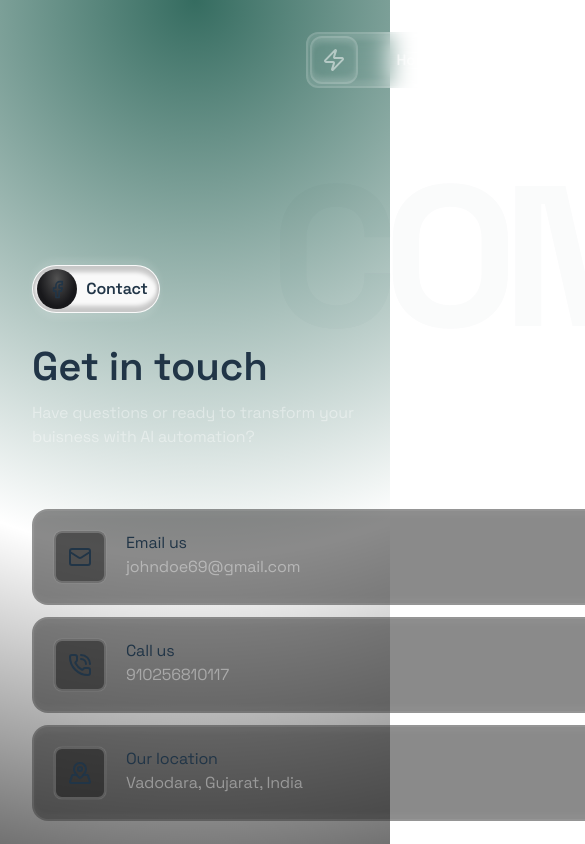
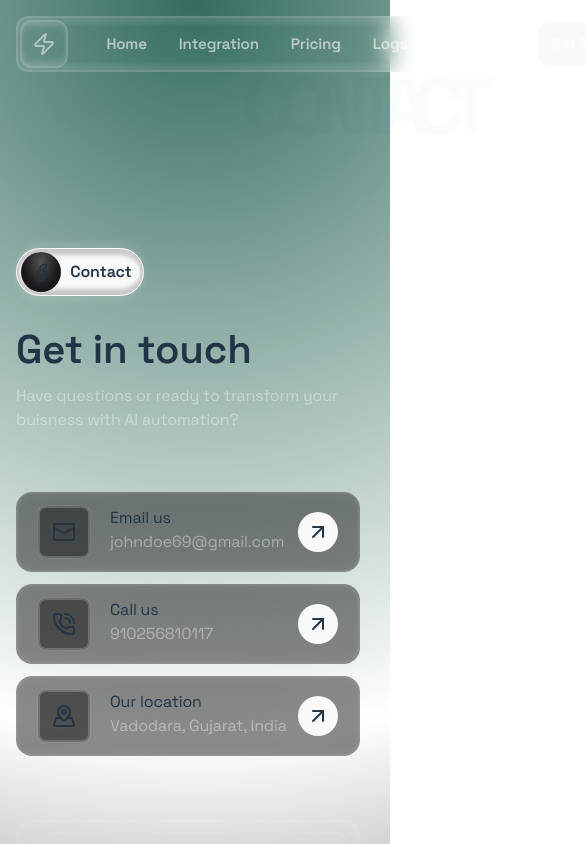
Before and after one commit to faizshaikh17/pages, a React (Vite) app in the folder contactpage/: page / in a window 390 px wide. Shown: the top 844 px of the page, 585 px wide, since content can reach past the window. Built offline with nearby package versions, Linux system fonts and the light colour scheme.

Commit message:
fix responsiveness except navbar

```diff
--- a/contactpage/src/App.css
+++ b/contactpage/src/App.css
@@ -3,7 +3,7 @@
 #root {
   width: 1300px;
   margin: 0 auto;
-  padding: 2rem;
+  padding: 1rem;
   text-align: center;
 }
 
--- a/contactpage/src/App.tsx
+++ b/contactpage/src/App.tsx
@@ -21,11 +21,11 @@ function App() {
       <main className='relative min-h-screen space-y-44'>
         <section className='relative flex justify-center'>
           <Header />
-          <div className='text-[12.5rem] absolute top-0 left-1/2 -translate-x-1/2 translate-y-1/4 pointer-events-none font-bold opacity-2 tight'>
+          <div className='sm:text-[12.5rem] text-[5rem] absolute top-0 left-1/2 -translate-x-1/2 translate-y-1/4 pointer-events-none font-bold opacity-2 tight'>
             CONTACT
           </div>
         </section>
-        <section className='flex z-20 gap-4 justify-center items-center'>
+        <section className='sm:flex z-20 gap-4 justify-center space-y-16 items-center'>
           <div className='gap-15 flex flex-col w-[43rem]'>
             <div className='flex flex-col gap-6'>
               <button className='h-12 flex items-center w-32 border shadow-[inset_0_6px_4px_rgba(0,0,0,0.2),inset_0_-6px_4px_rgba(0,0,0,0.2),0_6px_6px_rgba(255,255,255,0.1),0_-6px_6px_rgba(255,255,255,0.1)] font-semibold border-white/20 bg-neutral-800 rounded-3xl'>
@@ -41,7 +41,7 @@ function App() {
             </div>
             <div className='space-y-3'>
               {reachoutDetails.map((item: Obj) => (
-                <div className='flex items-center p-5 bg-neutral-900/50 justify-between h-24 w-full rounded-2xl border-2 border-white/10 shadow-[inset_0_6px_4px_rgba(255,255,255,0.03),inset_0_-6px_4px_rgba(255,255,255,0.03)]'>
+                <div className='flex items-center p-5 bg-neutral-900/50 justify-between sm:h-24 h-20 sm:w-full w-[21.5rem] rounded-2xl border-2 border-white/10 shadow-[inset_0_6px_4px_rgba(255,255,255,0.03),inset_0_-6px_4px_rgba(255,255,255,0.03)]'>
                   <div className='flex gap-5'>
                     <span className='flex items-center bg-neutral-900/50 justify-center h-13 w-13 border-2 border-white/20 rounded-lg shadow-[0_0_1px_rgba(255,255,255,0.5)]'>
                       {item.tag}
@@ -58,11 +58,11 @@ function App() {
               ))}
             </div>
           </div>
-          <div className=' w-[40rem] flex flex-col p-2.5 rounded-2xl border-2 border-white/10 shadow-[inset_0_6px_4px_rgba(255,255,255,0.03),inset_0_0_20px_rgba(255,255,255,0.1)]'>
+          <div className=' sm:w-[40rem] w-[21.5rem] flex flex-col p-2.5 rounded-2xl border-2 border-white/10 shadow-[inset_0_6px_4px_rgba(255,255,255,0.03),inset_0_0_20px_rgba(255,255,255,0.1)]'>
             <form className='flex flex-col gap-2.5' action="">
               <input className='h-14 border-[2px] font-semibold bg-white/5 px-4 focus:outline-none border-white/5 backdrop-blur-md rounded-xl' type="text" name='name' placeholder='Name' />
               <input className='h-14 border-[2px] font-semibold bg-white/5 px-4 border-white/5 focus:outline-none backdrop-blur-md rounded-xl' type="text" name='email' placeholder='Email' />
-              <textarea className='min-h-[21rem] font-semibold border-[2px] bg-white/5 p-4 focus:outline-none border-white/5 backdrop-blur-md rounded-xl' placeholder='Message' name='message' />
+              <textarea className='sm:min-h-[21rem] h-[10rem] font-semibold border-[2px] bg-white/5 p-4 focus:outline-none border-white/5 backdrop-blur-md rounded-xl' placeholder='Message' name='message' />
               <button className='h-14 border-[2px] font-semibold bg-white/70 text-black px-4 border-white/5 backdrop-blur-md rounded-xl'>Submit</button>
             </form>
           </div>
```
